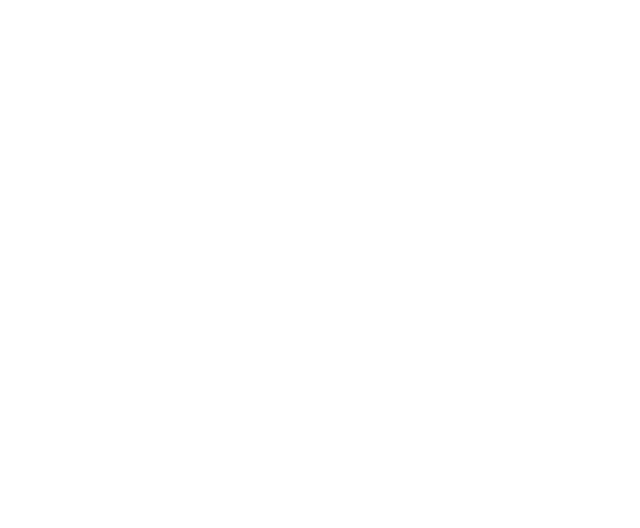
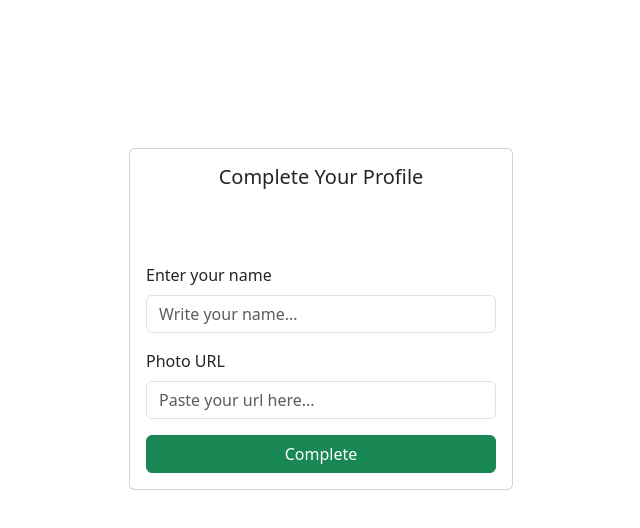
Before and after one commit to akverma2496/sharpener, a React (Vite) app in the folder react/expense-app/: page /complete-profile in a window 1280 px wide. Before the commit this address had no page. Shown: the top 528 px of the page, without its empty margins (319-959 px from the left). Built offline with nearby package versions, Linux system fonts and the light colour scheme.

Commit message:
complete-profile-done

```diff
--- a/react/expense-app/src/App.jsx
+++ b/react/expense-app/src/App.jsx
@@ -2,6 +2,7 @@
 import Signup from "./pages/Signup"
 import Login from './pages/Login';
 import Home from './pages/Home';
+import CompleteProfile from './pages/CompleteProfile';
 
 
 function App() {
@@ -35,6 +36,7 @@
           <Route path="/signup" element={<Signup />} />
           <Route path="/login" element={<Login />} />
           <Route path='/home' element={<Home />} />
+          <Route path='/complete-profile' element={<CompleteProfile />} />
           {/* <Route path="/change-password" element={<ChangePassword />} /> */}
 
 
--- /dev/null
+++ b/react/expense-app/src/pages/CompleteProfile.jsx
@@ -0,0 +1,76 @@
+import React, { useState } from 'react'
+import { Card, Container, Button, Alert, Form } from 'react-bootstrap'
+import FormItem from '../components/FormItem'
+import { Link } from 'react-router-dom'
+const apiKey = import.meta.env.VITE_API_KEY
+
+const CompleteProfile = () => {
+
+    const [name, setName] = useState("")
+    const [url, setUrl] = useState("")
+
+    const [alert, setAlert] = useState({
+        variant: "",
+        message: ""
+    })
+
+    const handleCompleteProfile = async (event) => {
+        event.preventDefault()
+        try {
+            const response = await fetch(`https://identitytoolkit.googleapis.com/v1/accounts:update?key=${apiKey}`, {
+                method: "POST",
+                body: JSON.stringify({
+                    idToken: localStorage.getItem("idToken"),
+                    displayName: name,
+                    photoUrl: url,
+                    returnSecureToken: false
+                }),
+                headers: { "Content-Type": "application/json" }
+            })
+
+            if (!response.ok) {
+                console.log("Error")
+                const { error } = await response.json()
+                setAlert({ variant: "danger", message: error.message })
+                setTimeout(() => {
+                    setAlert({ variant: "", message: "" })
+                }, 2000)
+            }
+            else {
+                console.log("successful")
+                setAlert({
+                    variant: "success",
+                    message: "Logged in successfully"
+                })
+            }
+        }
+        catch (err) {
+
+        }
+
+        setName("")
+        setUrl("")
+    }
+
+    return (
+        <Container className="d-flex justify-content-center align-items-center my-5" style={{ minHeight: '50vh', paddingTop: '100px' }}>
+            <Card style={{ width: '24rem' }}>
+
+                <Card.Body>
+                    <Card.Title className="text-center mb-4">Complete Your Profile</Card.Title>
+
+                    <Alert key={alert.variant} variant={alert.variant}>{alert.message}</Alert>
+
+                    <Form onSubmit={handleCompleteProfile}>
+                        <FormItem id={"name"} label={"Enter your name"} type={"text"} placeholder={"Write your name..."} value={name} onChange={(e) => setName(e.target.value)} />
+                        <FormItem id={"photo"} label={"Photo URL"} type={"text"} placeholder={"Paste your url here..."} value={url} onChange={(e) => setUrl(e.target.value)} />
+                        <Button variant="success" type="submit" className="w-100">Complete</Button>
+                    </Form>
+
+                </Card.Body>
+            </Card>
+        </Container>
+    )
+}
+
+export default CompleteProfile
--- a/react/expense-app/src/pages/Home.jsx
+++ b/react/expense-app/src/pages/Home.jsx
@@ -1,8 +1,12 @@
 import React from 'react'
+import { Link } from 'react-router-dom'
 
 const Home = () => {
   return (
+    <>
     <div>Welcome to the HomePage</div>
+    <Link to="/complete-profile">Complete your profile</Link>
+    </>
   )
 }
 
--- a/react/expense-app/src/pages/Login.jsx
+++ b/react/expense-app/src/pages/Login.jsx
@@ -47,12 +47,15 @@
             variant: "success",
             message: "Logged in successfully"
         })
-      const data = await response.json();
+      setTimeout(async () => {
+        const data = await response.json();
       localStorage.setItem("idToken", data.idToken)
       //authValues.setIdToken(data.idToken)
       //authValues.setIsLoggedIn(true)
       navigate("/home")
       setAlert({ variant: "", message: ""})
+
+      },2000)
     }
   };
 
@@ -64,27 +67,6 @@
           <Alert key={alert.variant} variant={alert.variant}>{alert.message}</Alert>
           <Form onSubmit={handleLogin}>
 
-            {/* <Form.Group className="mb-3" controlId="loginEmail">
-              <Form.Label>Email address</Form.Label>
-              <Form.Control
-                type="email"
-                placeholder="Enter email"
-                value={email}
-                required
-                onChange={(e) => setEmail(e.target.value)}
-              />
-            </Form.Group> */}
-
-            {/* <Form.Group className="mb-3" controlId="loginPassword">
-              <Form.Label>Password</Form.Label>
-              <Form.Control
-                type="password"
-                placeholder="Enter password"
-                value={password}
-                onChange={(e) => setPassword(e.target.value)}
-                required
-              />
-            </Form.Group> */}
 
             <FormItem id={"loginEmail"} label={"Email Address"} type={"email"} placeholder={"EnterEmail"} value={email} onChange={(e) => setEmail(e.target.value)} />
             <FormItem id={"loginPassword"} label={"Password"} type={"password"} placeholder={"EnterPassWord"} value={password} onChange={(e) => setPassword(e.target.value)} />
```
